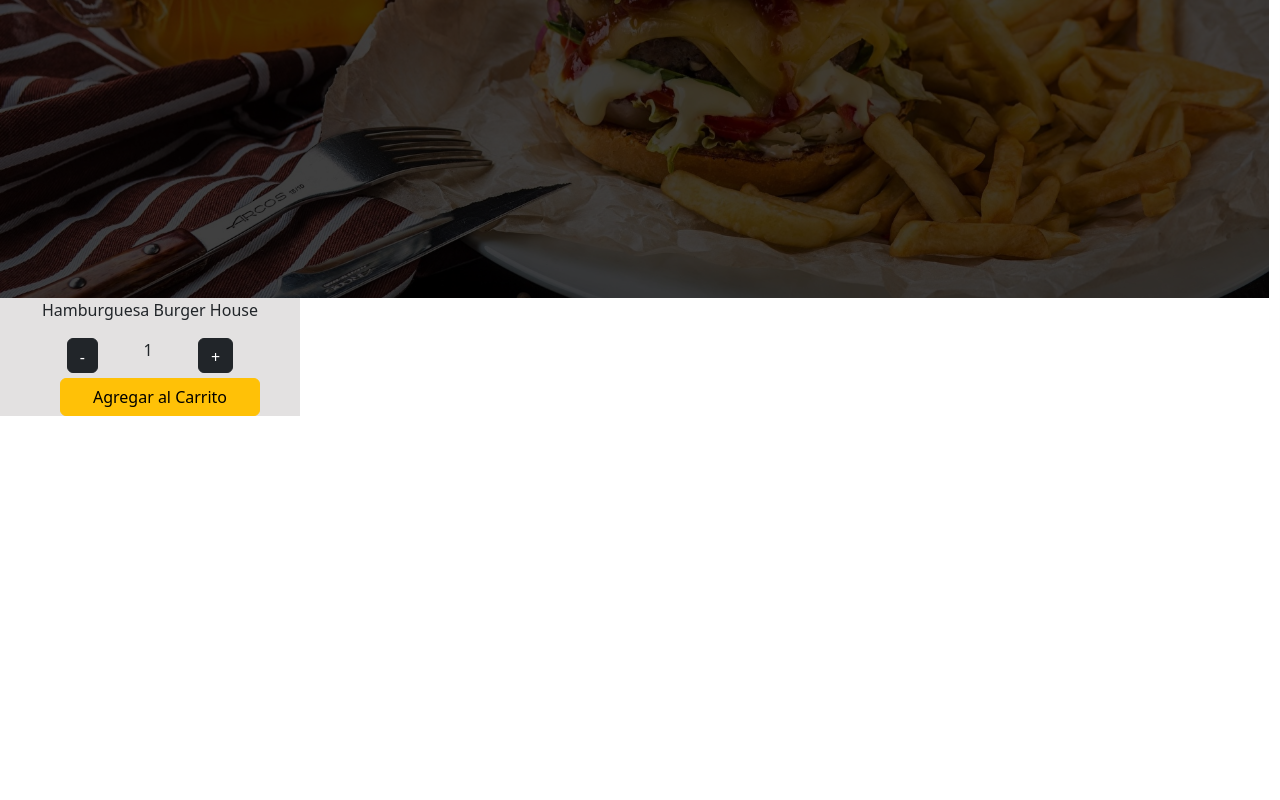
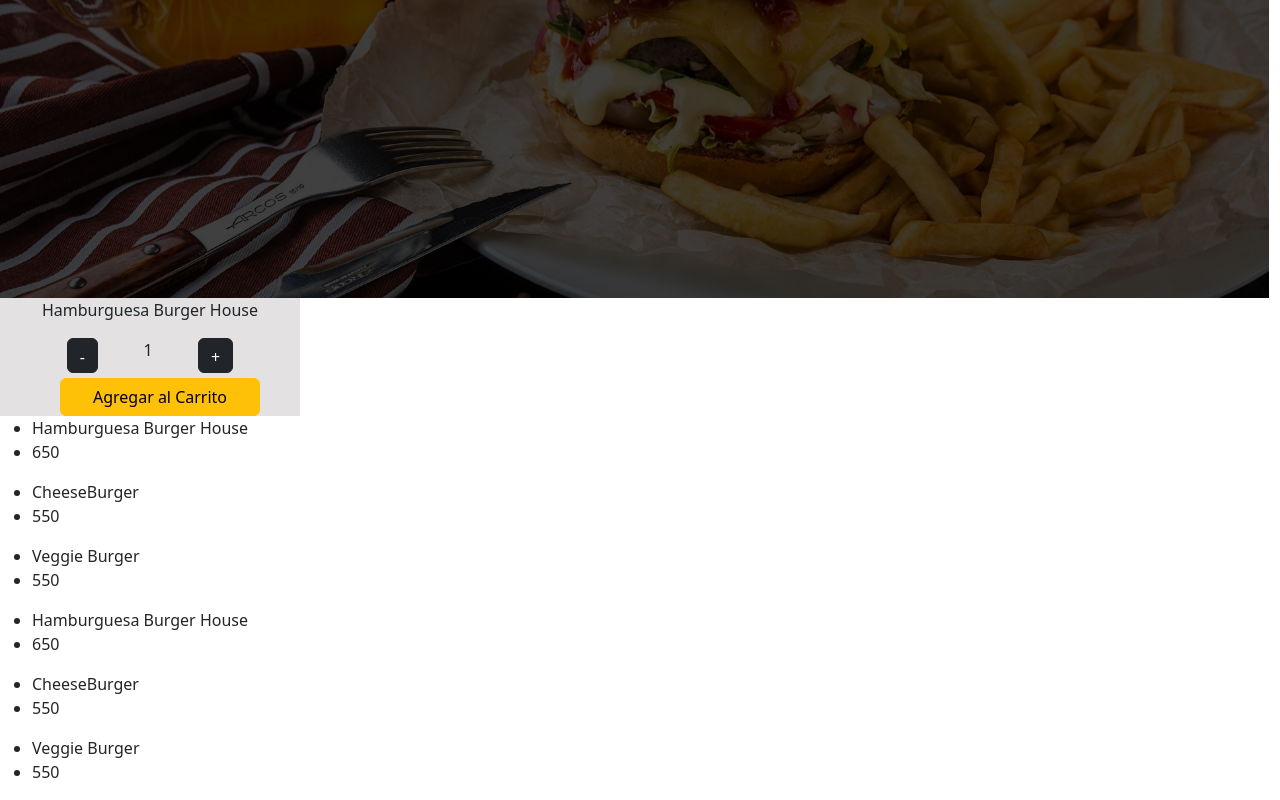
Before and after one commit to RodriiContreras/Proyecto_REACT, a React (Create React App) app: page / in a window 1280 px wide. Shown: the part 516-1316 px from the top of the page. Before the commit the page ends 932 px from the top, so only its background shows below. Built offline with nearby package versions, Linux system fonts and the light colour scheme.

Commit message:
Agregamos MAP y Promises

```diff
--- a/src/App.js
+++ b/src/App.js
@@ -10,6 +10,8 @@ import Opacidad from './component/opacidad/Opacidad';
 import './App.css';
 import 'bootstrap/dist/css/bootstrap.min.css'
 import ItemCount from './component/ItemCount/ItemCount';
+import Item from './component/Items/Item';
+import ItemList from './component/Items/ItemList';
 // Finalizacion Fuentes,estilos, etc
 
 
@@ -24,6 +26,8 @@ function App() {
          <Opacidad/>
          <ImagenHome />
           <ItemListContainer greeting='Burger House'/>
+          <ItemList/>
+
     </div>
   );
 }
--- a/src/component/ItemListContainer.jsx
+++ b/src/component/ItemListContainer.jsx
@@ -1,5 +1,6 @@
 import React from 'react'
 import ItemCount from './ItemCount/ItemCount'
+import ItemList from './Items/ItemList'
 
 const contador= (cantidad) =>{
     console.log(cantidad)
@@ -10,6 +11,7 @@ function ItemListContainer(props){
         <div>
             <h1 style={{position:'absolute',top:'350px',left:'35%',fontSize:'85px',color:'rgba(237,176,38,255)',zIndex:'+4100',fontFamily:'Raleway, sans-serif'}}>{props.greeting}</h1>
             <ItemCount stock={10} inicial={1} carrito={contador}/>
+            <ItemList/>
         </div>
 
     )
--- a/src/component/Items/Item.js
+++ b/src/component/Items/Item.js
@@ -0,0 +1,52 @@
+import React from 'react'
+import { useState, useEffect } from 'react';
+
+
+function Item() {
+    const [itemLista, setListaItems] = useState([])
+useEffect(() => {
+    const items =[
+        {id:'1',
+        titulo:'Hamburguesa Burger House',
+        precio:650},
+        {id:'2',
+        titulo:'CheeseBurger',
+        precio:550
+        },
+        {id:'3',
+        titulo:'Veggie Burger',
+        precio:550
+        }
+      ]
+
+      const task = new Promise ((resuelto,rechazado)=>{
+        let status = 400
+       if (status === 400){
+           setTimeout(()=>{
+              resuelto(items)
+           },2000)
+       }
+       else{
+           rechazado('rechazado')
+       }
+ })
+ const ObtenerPromesa=()=>{
+    return task
+}
+
+       ObtenerPromesa()
+       .then((resp)=>setListaItems(resp))
+       .catch(err=>{console.log('alto error')})
+     },  [])
+
+    return (
+        <div>
+             {itemLista.map((item,valor)=><ul key={valor}>
+             <li>{item.titulo}</li>
+             <li>{item.precio}</li>
+             </ul>)}
+        </div>
+    )
+}
+
+export default Item
--- a/src/component/Items/ItemList.js
+++ b/src/component/Items/ItemList.js
@@ -0,0 +1,12 @@
+import React from 'react'
+import Item from './Item';
+
+ function ItemList() {
+    return (
+        <div>
+         <Item/>
+        </div>
+    )
+}
+
+export default ItemList
```
